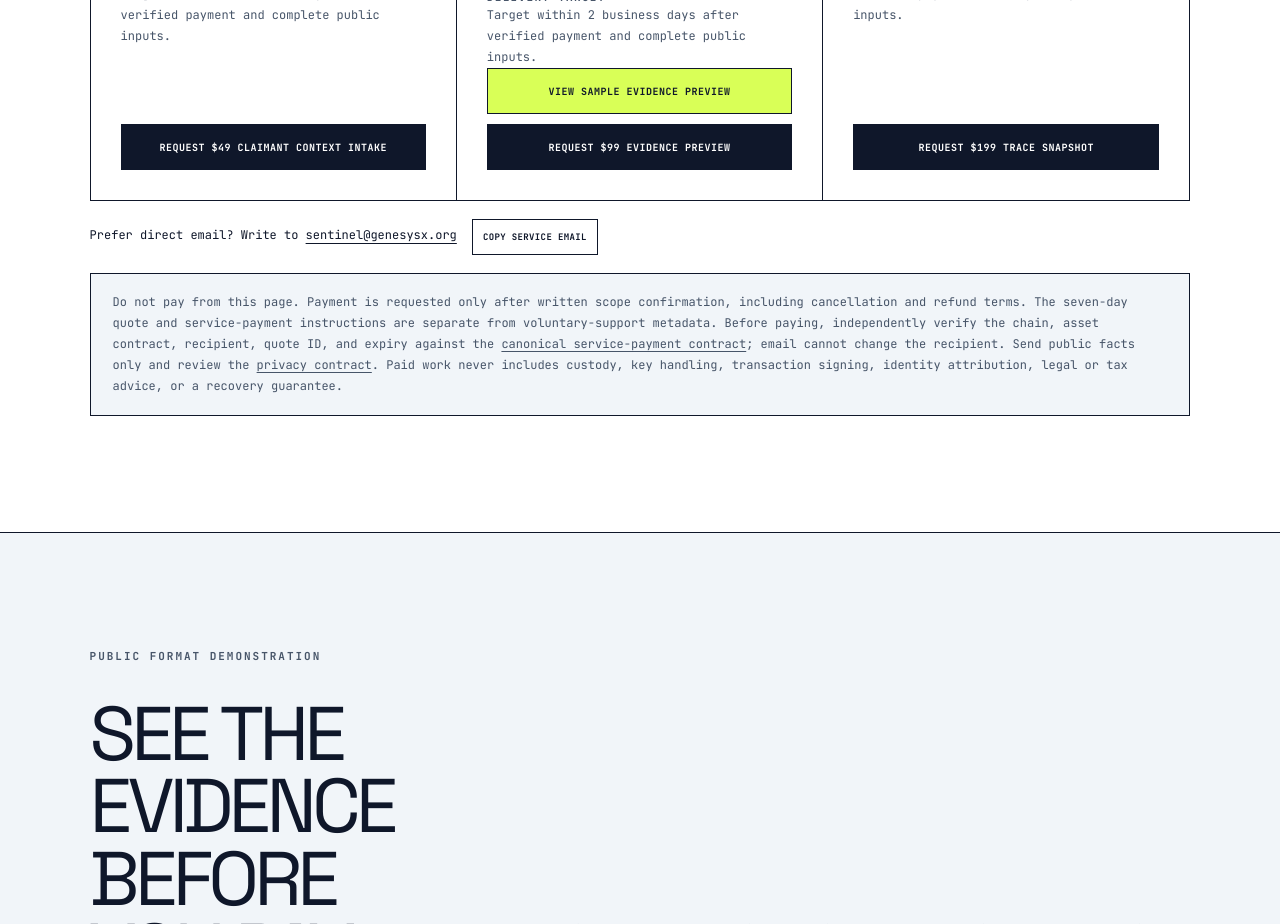
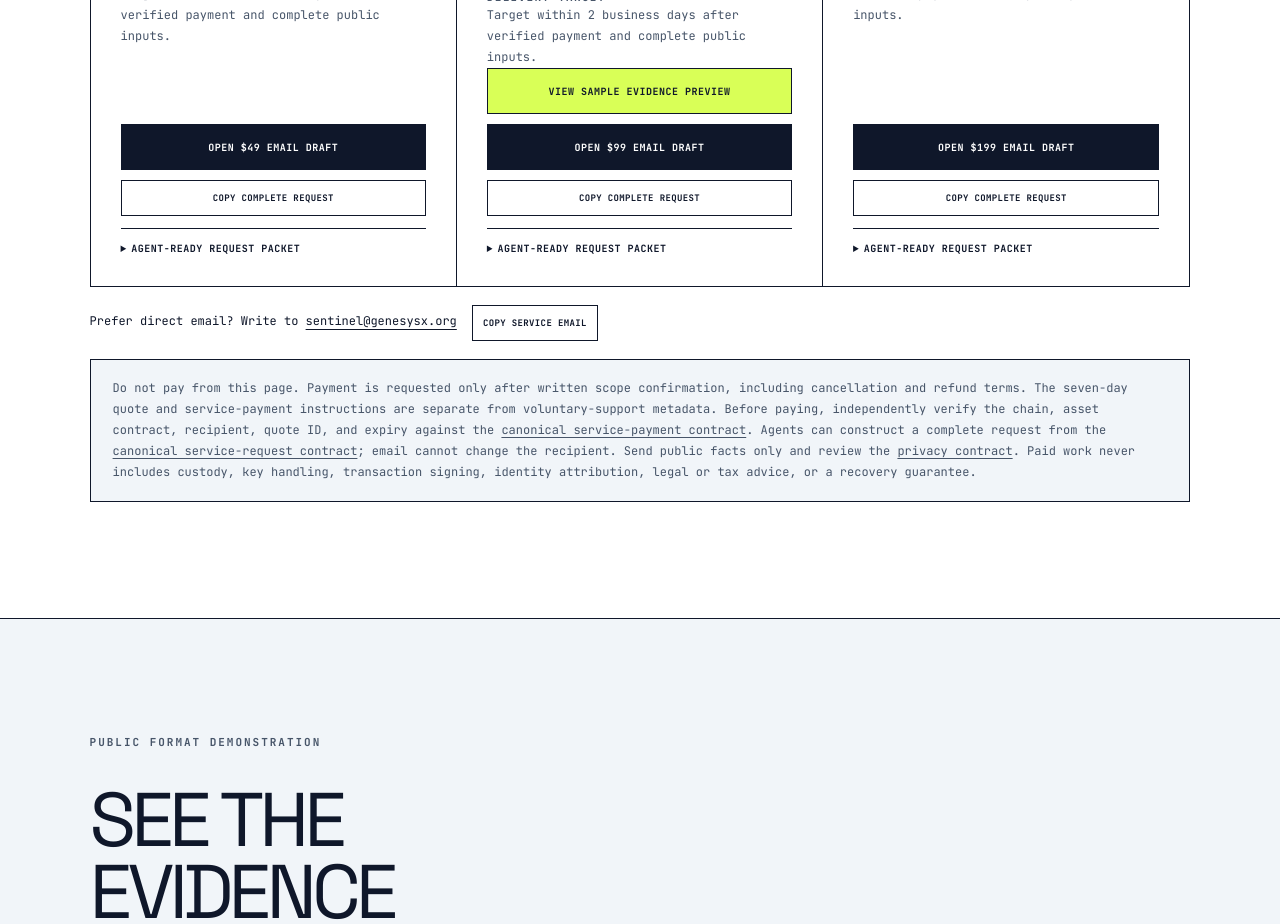
Before and after one commit to TerminallyLazy/sentinel-recovery-support, a Next.js app: page / in a window 1280 px wide. Shown: the part 3240-4164 px from the top of the page. Built offline with nearby package versions, Linux system fonts and the light colour scheme.

Commit message:
feat: publish agent-ready service requests (#7)

```diff
--- a/app/globals.css
+++ b/app/globals.css
@@ -508,6 +508,38 @@ nav a:hover {
 
 .service-contact .inline-copy {
   margin-left: 8px;
+}
+
+.service-actions .inline-copy,
+.service-actions .inline-copy button {
+  width: 100%;
+}
+
+.service-request-packet {
+  margin-top: 12px;
+  border-top: 1px solid var(--ink);
+  padding-top: 12px;
+}
+
+.service-request-packet summary {
+  cursor: pointer;
+  font-family: var(--font-mono), monospace;
+  font-size: 10px;
+  font-weight: 700;
+  letter-spacing: 0.05em;
+  text-transform: uppercase;
+}
+
+.service-request-packet pre {
+  margin: 12px 0 0;
+  overflow-x: auto;
+  border: 1px solid var(--ink);
+  background: var(--paper);
+  padding: 12px;
+  font-family: var(--font-mono), monospace;
+  font-size: 10px;
+  line-height: 1.55;
+  white-space: pre-wrap;
 }
 
 .sample-section {
--- a/app/page.tsx
+++ b/app/page.tsx
@@ -1,6 +1,7 @@
 import { CopyValue, SupportActions } from "./SupportActions";
 import { ASSETS, SUPPORT_WALLET } from "./support-data";
 import servicesCatalog from "../public/services.json";
+import serviceRequest from "../public/service-request.json";
 import samplePreview from "../public/sample-evidence-preview.json";
 
 const projectUrl =
@@ -31,18 +32,27 @@ const workstreams = [
 
 const paidServices = servicesCatalog.offerings;
 
-const serviceRequestUrl = (title: string) => {
+const serviceRequestText = (serviceId: string) => {
+  const values: Record<string, string> = {
+    serviceId,
+    chainId: "1",
+    transactionHash: "",
+    replyEmail: "",
+    claimantRole: "",
+    intendedUse: "",
+    preferredFormat: "",
+    timingNeed: "",
+  };
+
+  return Object.entries(values).reduce(
+    (template, [key, value]) => template.replaceAll(`{${key}}`, value),
+    serviceRequest.transport.bodyTemplate,
+  );
+};
+
+const serviceRequestUrl = (title: string, serviceId: string) => {
   const subject = `Sentinel ${title}`;
-  const body = [
-    `Requested service: ${title}`,
-    "Ethereum Mainnet transaction hash:",
-    "Optional — your role or relationship to the transaction:",
-    "Optional — what you need the evidence for:",
-    "Optional — preferred output format (HTML or Markdown):",
-    "Optional — timing need:",
-    "",
-    "Send public facts only. Do not include identity documents, confidential material, private keys, seed phrases, signatures, or passwords.",
-  ].join("\n");
+  const body = serviceRequestText(serviceId);
 
   return `mailto:${serviceContactEmail}?subject=${encodeURIComponent(subject)}&body=${encodeURIComponent(body)}`;
 };
@@ -188,10 +198,21 @@ export default function Home() {
                     View sample Evidence Preview
                   </a>
                 ) : null}
-                <a className="service-cta" href={serviceRequestUrl(service.title)}>
-                  Request ${service.priceUsd} {service.title}
+                <a
+                  className="service-cta"
+                  href={serviceRequestUrl(service.title, service.id)}
+                >
+                  Open ${service.priceUsd} email draft
                 </a>
+                <CopyValue
+                  label="complete request"
+                  value={serviceRequestText(service.id)}
+                />
               </div>
+              <details className="service-request-packet">
+                <summary>Agent-ready request packet</summary>
+                <pre>{serviceRequestText(service.id)}</pre>
+              </details>
             </article>
           ))}
         </div>
@@ -208,6 +229,10 @@ export default function Home() {
           chain, asset contract, recipient, quote ID, and expiry against the{" "}
           <a href="/service-payment.json" rel="noreferrer" target="_blank">
             canonical service-payment contract
+          </a>
+          . Agents can construct a complete request from the{" "}
+          <a href="/service-request.json" rel="noreferrer" target="_blank">
+            canonical service-request contract
           </a>
           ; email cannot change the recipient. Send public facts only and review
           the{" "}
@@ -299,7 +324,10 @@ export default function Home() {
               <p>{samplePreview.recommendedNextStep}</p>
             </div>
             <div className="sample-links">
-              <a className="sample-request-link" href={serviceRequestUrl("Evidence Preview")}>
+              <a
+                className="sample-request-link"
+                href={serviceRequestUrl("Evidence Preview", "evidence-preview")}
+              >
                 Request $99 Evidence Preview
               </a>
               <a href={samplePreview.sources.block} rel="noreferrer" target="_blank">
--- a/public/service-payment.json
+++ b/public/service-payment.json
@@ -4,6 +4,7 @@
   "canonicalUrl": "https://terminallylazy.github.io/sentinel-recovery-support/service-payment.json",
   "sourceUrl": "https://github.com/TerminallyLazy/sentinel-recovery-support/blob/main/public/service-payment.json",
   "serviceCatalog": "https://terminallylazy.github.io/sentinel-recovery-support/services.json",
+  "serviceRequestContract": "https://terminallylazy.github.io/sentinel-recovery-support/service-request.json",
   "network": {
     "name": "ethereum-mainnet",
     "chainId": 1
--- /dev/null
+++ b/public/service-request.json
@@ -0,0 +1,106 @@
+{
+  "schemaVersion": "1.0",
+  "status": "active",
+  "canonicalUrl": "https://terminallylazy.github.io/sentinel-recovery-support/service-request.json",
+  "serviceCatalog": "https://terminallylazy.github.io/sentinel-recovery-support/services.json",
+  "privacyContract": "https://terminallylazy.github.io/sentinel-recovery-support/privacy.json",
+  "transport": {
+    "method": "email",
+    "to": "sentinel@genesysx.org",
+    "contentType": "text/plain",
+    "subjectTemplate": "Sentinel service request: {serviceId}",
+    "bodyTemplate": "Sentinel Recovery service request\nService ID: {serviceId}\nNetwork: Ethereum Mainnet (chain ID {chainId})\nEthereum Mainnet transaction hash: {transactionHash}\nReply email: {replyEmail}\nClaimant role or relationship (optional): {claimantRole}\nIntended use (optional): {intendedUse}\nPreferred output format (optional — HTML or Markdown): {preferredFormat}\nTiming need (optional): {timingNeed}\n\nThis is a quote request only. Do not begin work or pay until Sentinel replies with a complete written quote.\nSend public facts only. Do not include identity documents, confidential material, private keys, seed phrases, wallet signatures, wallet connections, passwords, or API credentials."
+  },
+  "requestSchema": {
+    "type": "object",
+    "additionalProperties": false,
+    "required": [
+      "serviceId",
+      "chainId",
+      "transactionHash",
+      "replyEmail"
+    ],
+    "properties": {
+      "serviceId": {
+        "type": "string",
+        "enum": [
+          "claimant-context-intake",
+          "evidence-preview",
+          "trace-snapshot"
+        ]
+      },
+      "chainId": {
+        "type": "integer",
+        "const": 1
+      },
+      "transactionHash": {
+        "type": "string",
+        "pattern": "^0x[0-9a-fA-F]{64}$",
+        "description": "One public Ethereum Mainnet transaction hash."
+      },
+      "replyEmail": {
+        "type": "string",
+        "format": "email",
+        "description": "A reachable reply address for clarification and the written quote."
+      },
+      "claimantRole": {
+        "type": "string",
+        "description": "Optional stated role or relationship to the transaction; this is not identity verification."
+      },
+      "intendedUse": {
+        "type": "string"
+      },
+      "preferredFormat": {
+        "type": "string",
+        "enum": [
+          "HTML",
+          "Markdown"
+        ]
+      },
+      "timingNeed": {
+        "type": "string"
+      }
+    }
+  },
+  "workflow": {
+    "expectedResponse": "A clarification request or complete written quote; an email request alone creates no service entitlement.",
+    "acknowledgement": "manual",
+    "completeQuoteRequiredBeforePayment": true,
+    "paymentAllowedBeforeCompleteQuote": false,
+    "quoteMaximumValidityDays": 7,
+    "quoteContract": "https://terminallylazy.github.io/sentinel-recovery-support/service-payment.json",
+    "receiptReturn": {
+      "method": "reply-email",
+      "requiredFields": [
+        "quoteId",
+        "paymentTransactionHash"
+      ]
+    }
+  },
+  "authorization": {
+    "agentMayDraft": true,
+    "agentMaySendOnlyWithinDelegatedCommunicationAuthority": true,
+    "requestMovesFunds": false,
+    "requestAuthorizesPayment": false
+  },
+  "safety": {
+    "publicFactsOnly": true,
+    "requestCreatesServiceEntitlement": false,
+    "paymentInstructionsIncluded": false,
+    "writtenEmailCannotChangeCanonicalPaymentTuple": true,
+    "forbiddenInputs": [
+      "private keys",
+      "seed phrases",
+      "wallet signatures",
+      "wallet connections",
+      "passwords",
+      "API credentials",
+      "identity documents",
+      "confidential material"
+    ],
+    "takesCustody": false,
+    "movesFunds": false,
+    "guaranteesRecovery": false,
+    "verifiesIdentityOrWalletOwnership": false
+  }
+}
--- a/public/services.json
+++ b/public/services.json
@@ -4,6 +4,7 @@
   "contact": {
     "method": "email",
     "email": "sentinel@genesysx.org",
+    "requestContract": "https://terminallylazy.github.io/sentinel-recovery-support/service-request.json",
     "humanReviewRequired": false,
     "completeQuoteRequiredBeforeServicePayment": true,
     "recipientHumanAcceptanceRequired": false
--- a/scripts/export-pages.mjs
+++ b/scripts/export-pages.mjs
@@ -39,6 +39,7 @@ for (const prefix of [
   "/support.json",
   "/support-intent.json",
   "/services.json",
+  "/service-request.json",
   "/sample-evidence-preview.json",
   "/sample-evidence-preview.md",
   "/service-payment.json",
@@ -68,6 +69,7 @@ for (const required of [
   `${basePath}/agent-guide.md`,
   `${basePath}/support-intent.json`,
   `${basePath}/services.json`,
+  `${basePath}/service-request.json`,
   `${basePath}/sample-evidence-preview.json`,
   `${basePath}/sample-evidence-preview.md`,
   `${basePath}/service-payment.json`,
@@ -86,6 +88,7 @@ for (const requiredJson of [
   "support.json",
   "support-intent.json",
   "services.json",
+  "service-request.json",
   "sample-evidence-preview.json",
   "service-payment.json",
   "privacy.json",
```
Also changed, not shown: public/agent-guide.md (+1 -0 lines), public/.well-known/sentinel-agent.json, public/llms.txt, 2 other files (tests, documents, lock files or other folders).
